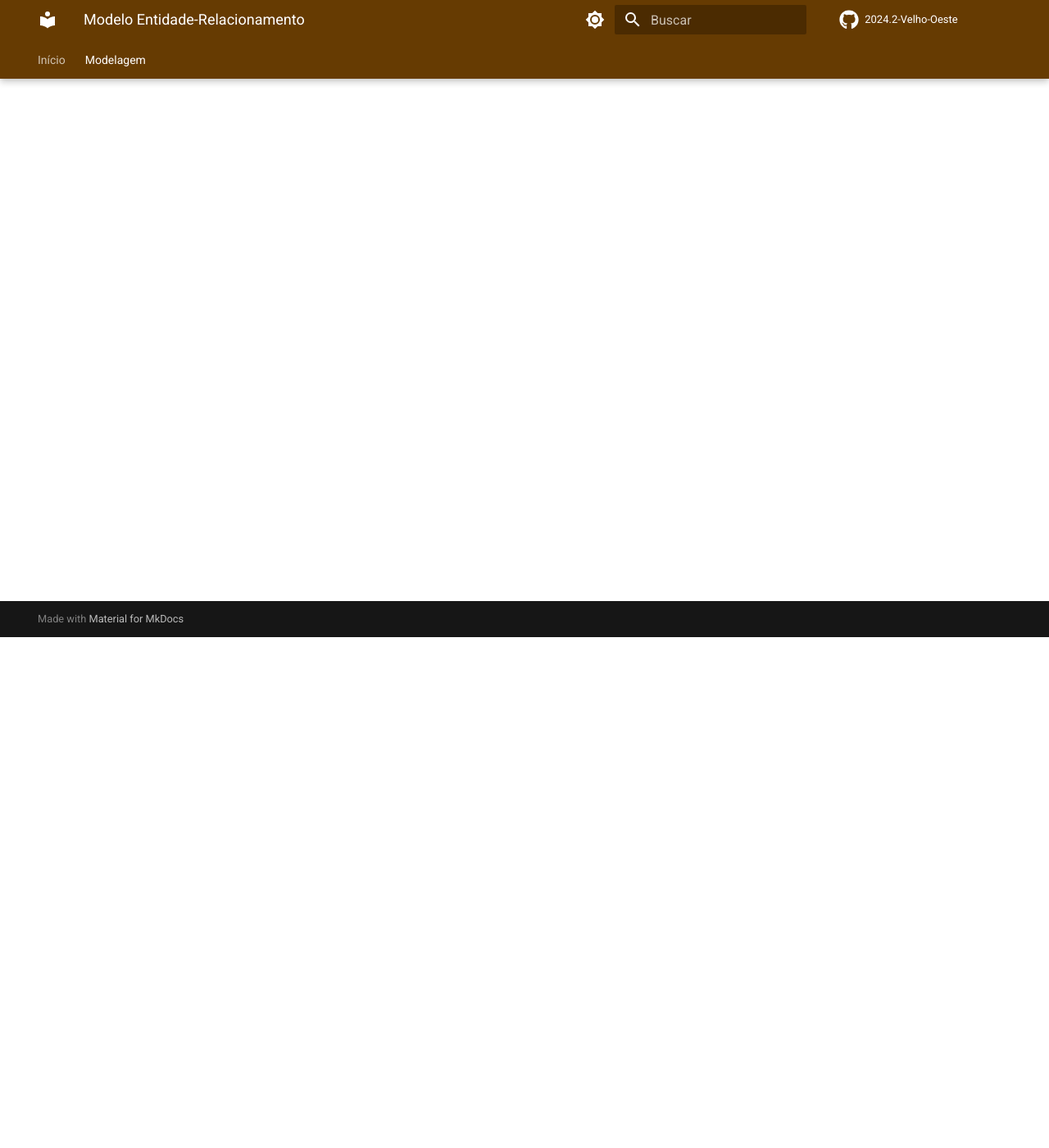
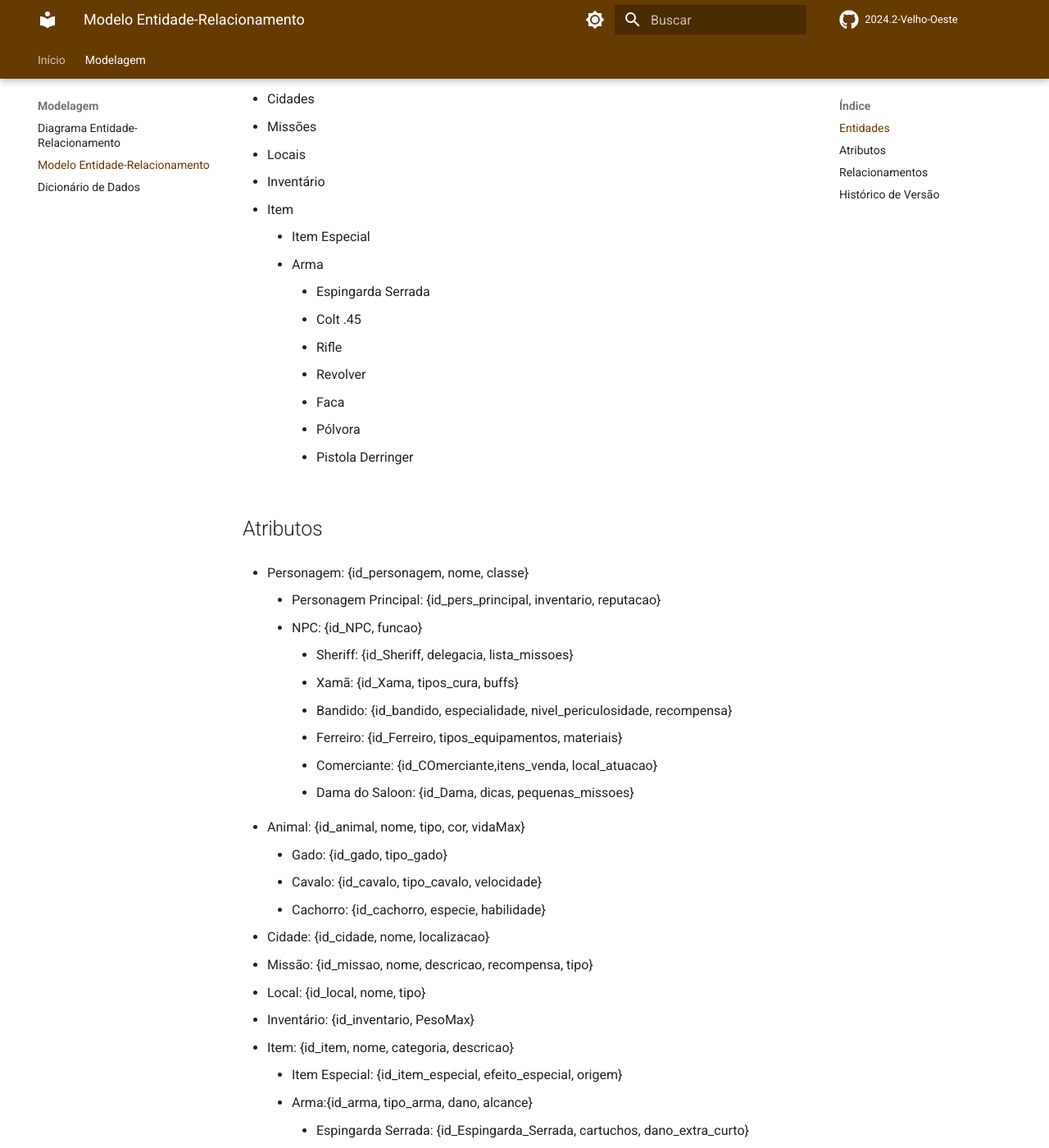
Before and after one commit to SBD1/2024.2-Velho-Oeste, an MkDocs documentation site: the page built from docs/modelagem/Modelo_Entidade_Relacionamento.md, in a window 1280 px wide and 1400 px high, scrolled down 623 px. Shown: the whole window at 82% size. Built offline with MkDocs 1.6.1 and Material for MkDocs 9.7.7, drawn with Linux system fonts in a browser that asks for light colours; comment, search, counter and statistics services are not loaded; some of the changed text lies outside the part shown.

Commit message:
Adicão da versão 1 do MER

```diff
--- a/docs/modelagem/Modelo_Entidade_Relacionamento.md
+++ b/docs/modelagem/Modelo_Entidade_Relacionamento.md
@@ -1,7 +1,96 @@
 # Modelo Entidade Relacionamento
+
+## Entidades
+
+- Personagem
+    - Personagem Principal
+    - NPC
+        - Sheriff
+        - Xamã
+        - Bandido
+        - Ferreiro
+        - Comerciante
+        - Dama do Saloon
+
+- Animal
+    - Gado
+    - Cavalo
+    - Cachorro
+
+- Cidades
+
+- Missões
+
+- Locais
+
+- Inventário
+
+- Item
+    - Item Especial
+    - Arma
+        - Espingarda Serrada
+        - Colt .45
+        - Rifle
+        - Revolver
+        - Faca
+        - Pólvora
+        - Pistola Derringer
+
+## Atributos
+
+- Personagem: {id_personagem, nome, classe}
+    - Personagem Principal: {id_pers_principal, inventario, reputacao}
+    - NPC: {id_NPC, funcao}
+        - Sheriff: {id_Sheriff, delegacia, lista_missoes}
+        - Xamã: {id_Xama, tipos_cura, buffs}
+        - Bandido: {id_bandido, especialidade, nivel_periculosidade, recompensa}
+        - Ferreiro: {id_Ferreiro, tipos_equipamentos, materiais}
+        - Comerciante: {id_COmerciante,itens_venda, local_atuacao}
+        - Dama do Saloon: {id_Dama, dicas, pequenas_missoes}
+
+- Animal: {id_animal, nome, tipo, cor, vidaMax}
+    - Gado: {id_gado, tipo_gado}
+    - Cavalo: {id_cavalo, tipo_cavalo, velocidade}
+    - Cachorro: {id_cachorro, especie, habilidade}
+
+- Cidade: {id_cidade, nome, localizacao}
+
+- Missão: {id_missao, nome, descricao, recompensa, tipo}
+
+- Local: {id_local, nome, tipo}
+
+- Inventário: {id_inventario, PesoMax}
+
+- Item: {id_item, nome, categoria, descricao}
+    - Item Especial: {id_item_especial, efeito_especial, origem}
+    - Arma:{id_arma, tipo_arma, dano, alcance}
+        - Espingarda Serrada: {id_Espingarda_Serrada, cartuchos, dano_extra_curto}
+        - Colt .45: {id_Colt_45, municao, tempo_recarga}
+        - rifle: {id_rifle, alcance_max, precisao}
+        - Revolver: {id_revolver, municao, velocidade_tiro}
+        - Faca: {id_faca, dano_corte, durabilidade}
+        - Pólvora Explosiva: {id_polvora, raio_explosao, dano_area}
+        - Pistola Derringer: {id_pistola, agilidade_tiro, recuo}
+
+## Relacionamentos
+
+- **Personagem referencia InstanciaPersonagem**
+- **InstanciaPersonagem está na Sala**
+- **Sala tem Região**
+- **Sala está Conectada a outra Sala**
+- **Região possui Mundo**
+- **InstanciaPersonagem carrega Cavalo**
+- **Personagem Principal possui Inventário**
+- **Inventário tem InstanciaItem**
+- **InstanciaItem referência Item**
+- **Arma usa Munição**
+- **Personagem Principal faz Missão**
+- **Animal referencia InstanciaAnimal**
+
+
 
 ## Histórico de Versão
 
 | Versão |    Data    |                     Descrição                     |                                                                                                Autor(es)                                                                                                 |
 | :----: | :--------: | :-----------------------------------------------: | :------------------------------------------------------------------------------------------------------------------------------------------------------------------------------------------------------: |
-| `1.0`  | xx/xx/xxxx | ... | [Nome](https://github.com) |                                                |
+| `1.0`  | 24/11/2024 | Primeira versão do Modelo Entidade Relacionamento | [Jefferson Sena](https://github.com/JeffersonSenaa) |                                                |
```
